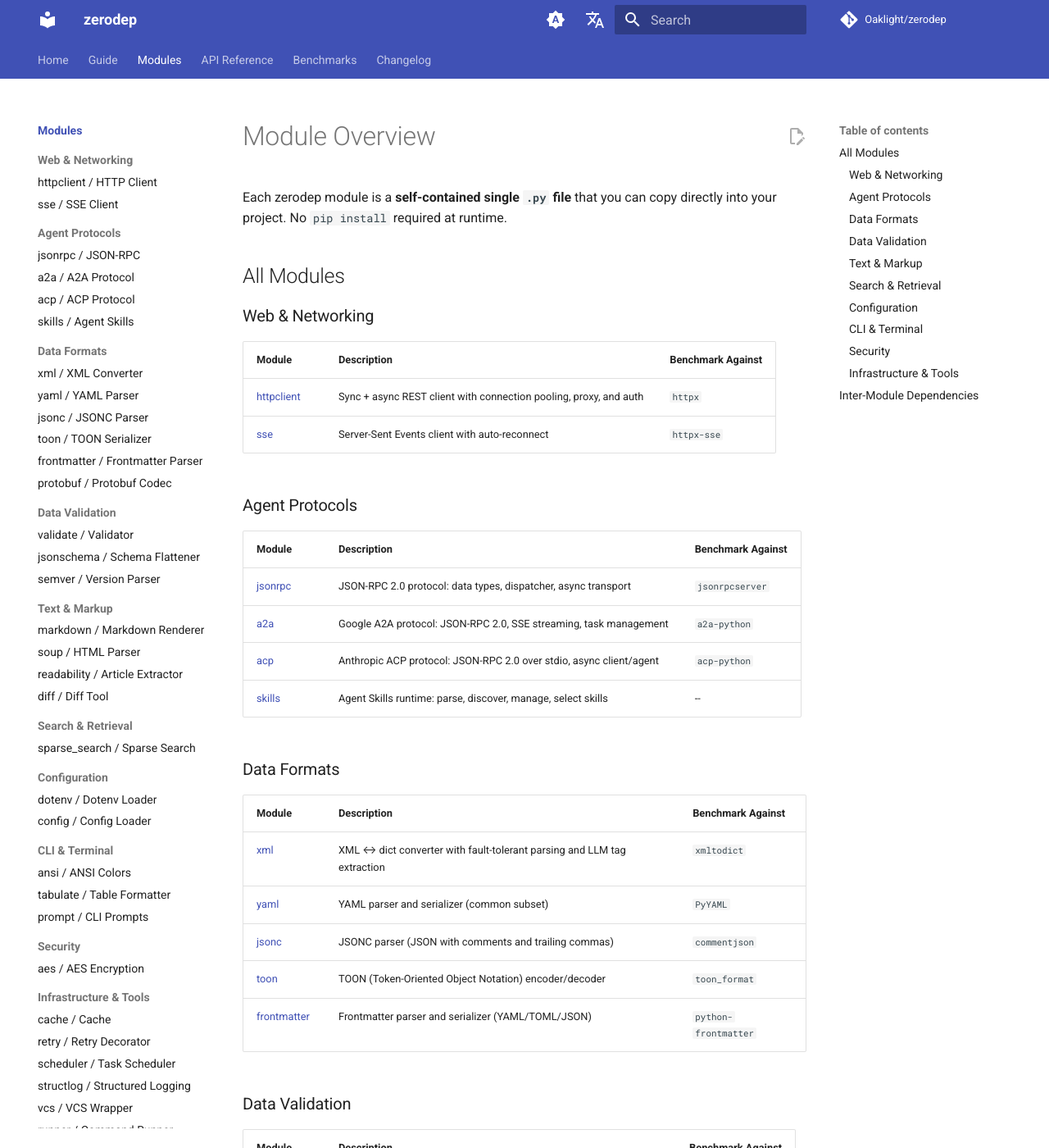
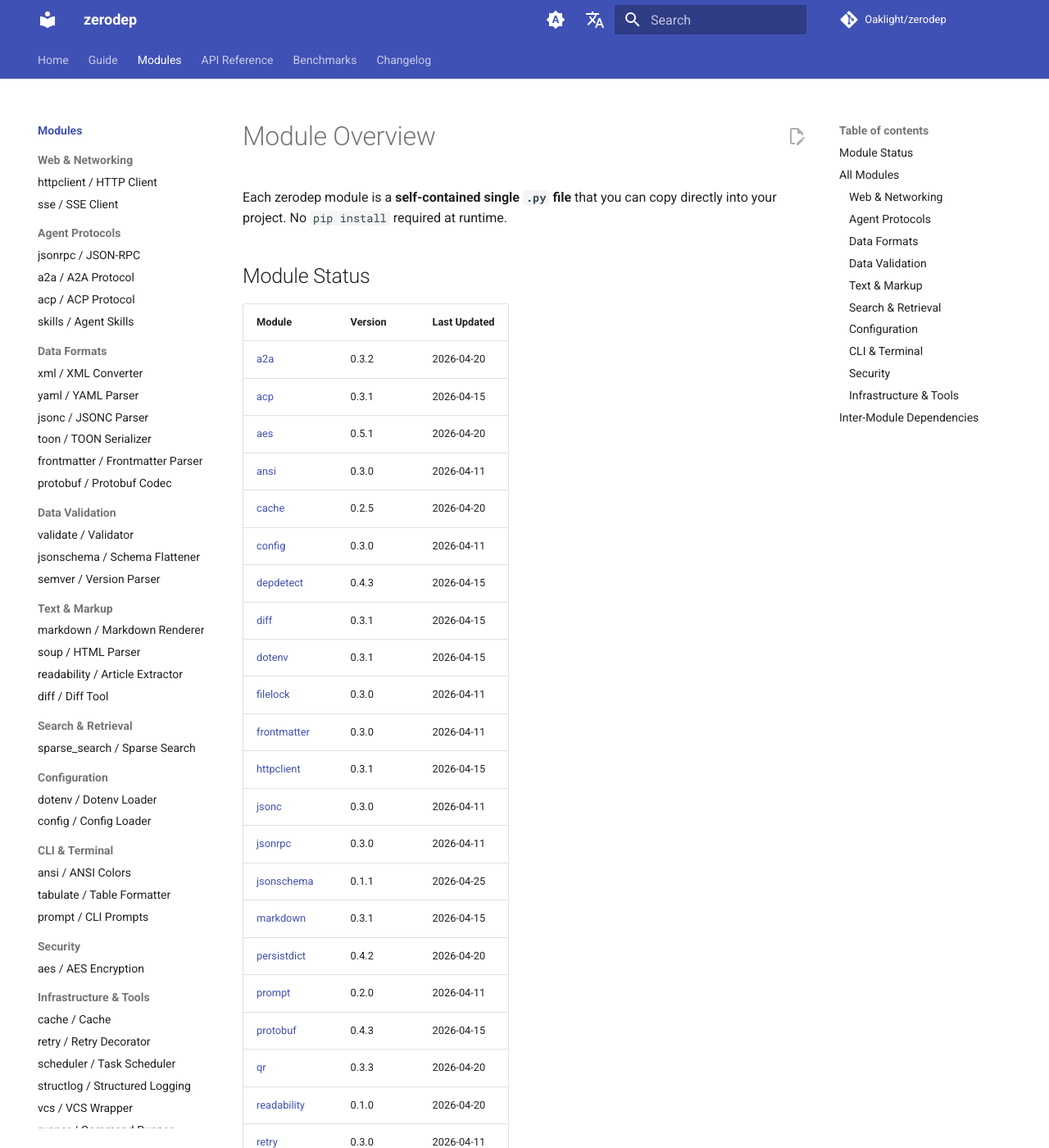
Before and after one commit to Oaklight/zerodep, an MkDocs documentation site: the page built from docs/modules/index.md, in a window 1280 px wide and 1400 px high. Shown: the whole window at 82% size. Built offline with MkDocs 1.6.1 and Material for MkDocs 9.7.7, drawn with Linux system fonts in a browser that asks for light colours; comment, search, counter and statistics services are not loaded; some of the changed text lies outside the part shown.

Commit message:
docs: add module status table and fix missing modules in index

````diff
--- a/docs/modules/index.md
+++ b/docs/modules/index.md
@@ -5,6 +5,47 @@
 # Module Overview
 
 Each zerodep module is a **self-contained single `.py` file** that you can copy directly into your project. No `pip install` required at runtime.
+
+## Module Status
+
+| Module | Version | Last Updated |
+|--------|---------|--------------|
+| [a2a](a2a.md) | 0.3.2 | 2026-04-20 |
+| [acp](acp.md) | 0.3.1 | 2026-04-15 |
+| [aes](aes.md) | 0.5.1 | 2026-04-20 |
+| [ansi](ansi.md) | 0.3.0 | 2026-04-11 |
+| [cache](cache.md) | 0.2.5 | 2026-04-20 |
+| [config](config.md) | 0.3.0 | 2026-04-11 |
+| [depdetect](depdetect.md) | 0.4.3 | 2026-04-15 |
+| [diff](diff.md) | 0.3.1 | 2026-04-15 |
+| [dotenv](dotenv.md) | 0.3.1 | 2026-04-15 |
+| [filelock](filelock.md) | 0.3.0 | 2026-04-11 |
+| [frontmatter](frontmatter.md) | 0.3.0 | 2026-04-11 |
+| [httpclient](http.md) | 0.3.1 | 2026-04-15 |
+| [jsonc](jsonc.md) | 0.3.0 | 2026-04-11 |
+| [jsonrpc](jsonrpc.md) | 0.3.0 | 2026-04-11 |
+| [jsonschema](jsonschema.md) | 0.1.1 | 2026-04-25 |
+| [markdown](markdown.md) | 0.3.1 | 2026-04-15 |
+| [persistdict](persistdict.md) | 0.4.2 | 2026-04-20 |
+| [prompt](prompt.md) | 0.2.0 | 2026-04-11 |
+| [protobuf](protobuf.md) | 0.4.3 | 2026-04-15 |
+| [qr](qr.md) | 0.3.3 | 2026-04-20 |
+| [readability](readability.md) | 0.1.0 | 2026-04-20 |
+| [retry](retry.md) | 0.3.0 | 2026-04-11 |
+| [runner](runner.md) | 0.3.1 | 2026-04-15 |
+| [scheduler](scheduler.md) | 0.3.1 | 2026-04-15 |
+| [semver](semver.md) | 0.4.2 | 2026-04-20 |
+| [skills](skills.md) | 0.4.3 | 2026-04-20 |
+| [soup](soup.md) | 0.5.1 | 2026-04-20 |
+| [sparse_search](sparse_search.md) | 0.3.2 | 2026-04-15 |
+| [sse](sse.md) | 0.3.1 | 2026-04-15 |
+| [structlog](structlog.md) | 0.3.0 | 2026-04-11 |
+| [tabulate](tabulate.md) | 0.1.1 | 2026-04-15 |
+| [toon](toon.md) | 0.3.3 | 2026-04-15 |
+| [validate](validate.md) | 0.4.2 | 2026-04-15 |
+| [vcs](vcs.md) | 0.3.0 | 2026-04-11 |
+| [xml](xml.md) | 0.3.1 | 2026-04-15 |
+| [yaml](yaml.md) | 0.3.1 | 2026-04-15 |
 
 ## All Modules
 
@@ -33,12 +74,15 @@
 | [jsonc](jsonc.md) | JSONC parser (JSON with comments and trailing commas) | `commentjson` |
 | [toon](toon.md) | TOON (Token-Oriented Object Notation) encoder/decoder | `toon_format` |
 | [frontmatter](frontmatter.md) | Frontmatter parser and serializer (YAML/TOML/JSON) | `python-frontmatter` |
+| [protobuf](protobuf.md) | Proto3 encoder/decoder using Python dataclass schemas | `protobuf` |
 
 ### Data Validation
 
 | Module | Description | Benchmark Against |
 |--------|-------------|-------------------|
 | [validate](validate.md) | Runtime TypedDict/dataclass validator with JSON Schema generation | `pydantic` |
+| [jsonschema](jsonschema.md) | JSON Schema flattening & sanitization (`$ref`, `allOf`, `anyOf`) | `allof-merge` |
+| [semver](semver.md) | PEP 440 version parser and comparator | `packaging` |
 
 ### Text & Markup
 
@@ -46,13 +90,14 @@
 |--------|-------------|-------------------|
 | [markdown](markdown.md) | Markdown to HTML renderer (CommonMark subset + GFM tables) | `mistune` |
 | [soup](soup.md) | HTML parser with BeautifulSoup-like API (find, select, CSS selectors) | `beautifulsoup4` |
+| [readability](readability.md) | Article content extractor ported from Mozilla Readability.js | `readability-lxml` |
 | [diff](diff.md) | Unified diff parser, patch apply/reverse, three-way merge | `unidiff` |
 
 ### Search & Retrieval
 
 | Module | Description | Benchmark Against |
 |--------|-------------|-------------------|
-| [search](search.md) | BM25/BM25+/BM25L/BM25F + TF-IDF full-text search with Bayesian calibration | `rank-bm25` |
+| [sparse_search](sparse_search.md) | BM25/BM25+/BM25L/BM25F + TF-IDF full-text search with Bayesian calibration | `rank-bm25` |
 
 ### Configuration
 
@@ -79,14 +124,16 @@
 
 | Module | Description | Benchmark Against |
 |--------|-------------|-------------------|
-| [cache](cache.md) | In-memory cache with TTL, LRU/LFU eviction, and async support | -- |
+| [cache](cache.md) | In-memory cache with TTL, LRU/LFU eviction, and async support | `cachetools` |
 | [retry](retry.md) | Decorator-based retry with configurable backoff strategies | `tenacity` |
 | [scheduler](scheduler.md) | In-process task scheduler with cron, interval, one-shot triggers | `APScheduler` |
 | [structlog](structlog.md) | Structured logging with pretty console output | `structlog` |
 | [vcs](vcs.md) | Git/Hg/Jujutsu CLI wrapper (diff, status, log, blame) | -- |
 | [runner](runner.md) | Structured subprocess execution with timeout escalation | -- |
 | [filelock](filelock.md) | Cross-platform advisory file lock (fcntl/msvcrt) | -- |
+| [persistdict](persistdict.md) | Persistent dict with pluggable backends (JSON, SQLite) | -- |
 | [qr](qr.md) | QR Code generation with terminal rendering | `qrcode` |
+| [depdetect](depdetect.md) | Dependency detection and verification | -- |
 
 ## Inter-Module Dependencies
 
@@ -102,6 +149,7 @@
     frontmatter --> yaml
     skills --> frontmatter
     skills --> sparse_search
+    readability --> soup
     sse --> httpclient
     vcs --> diff
 ```
````
